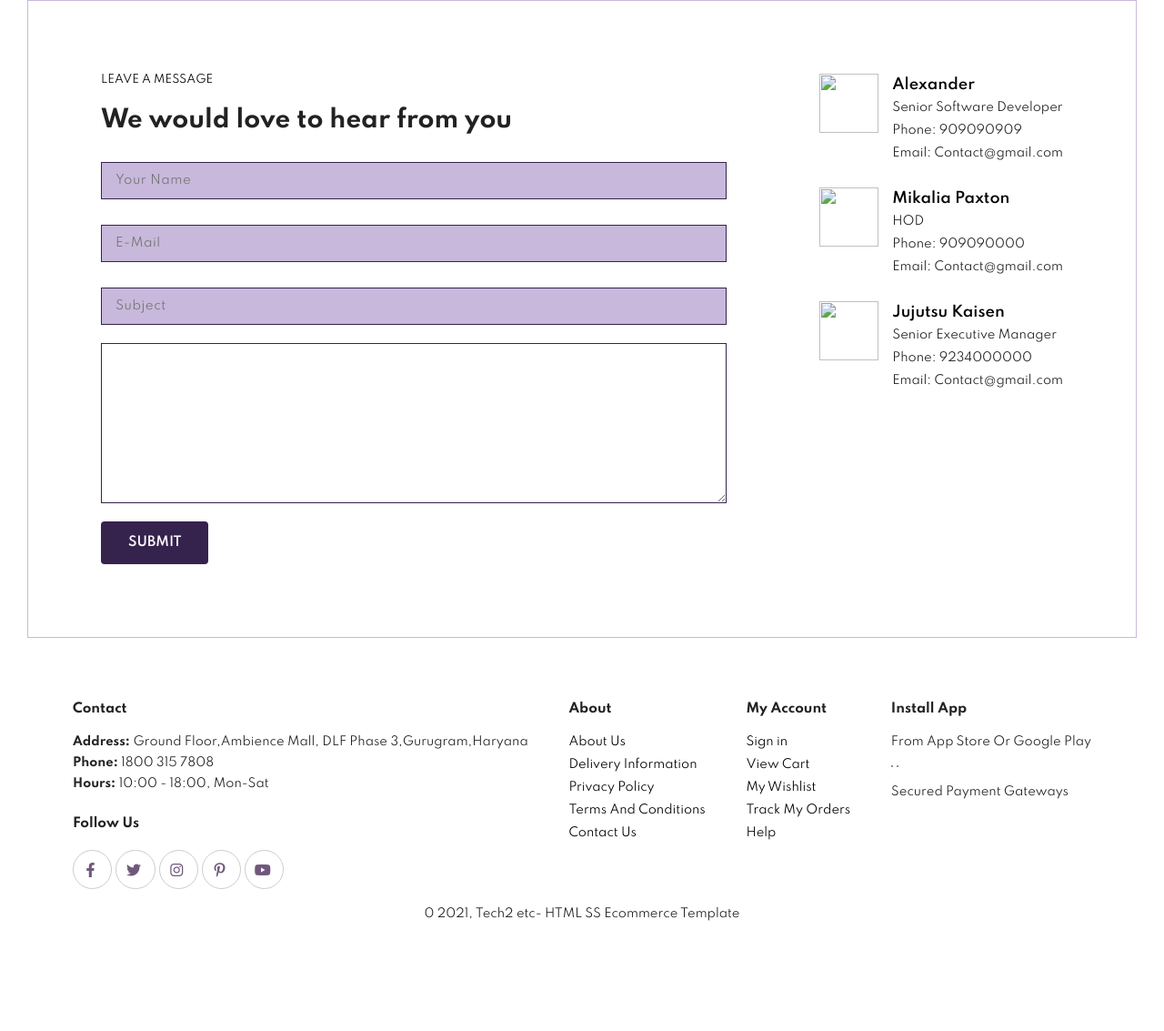
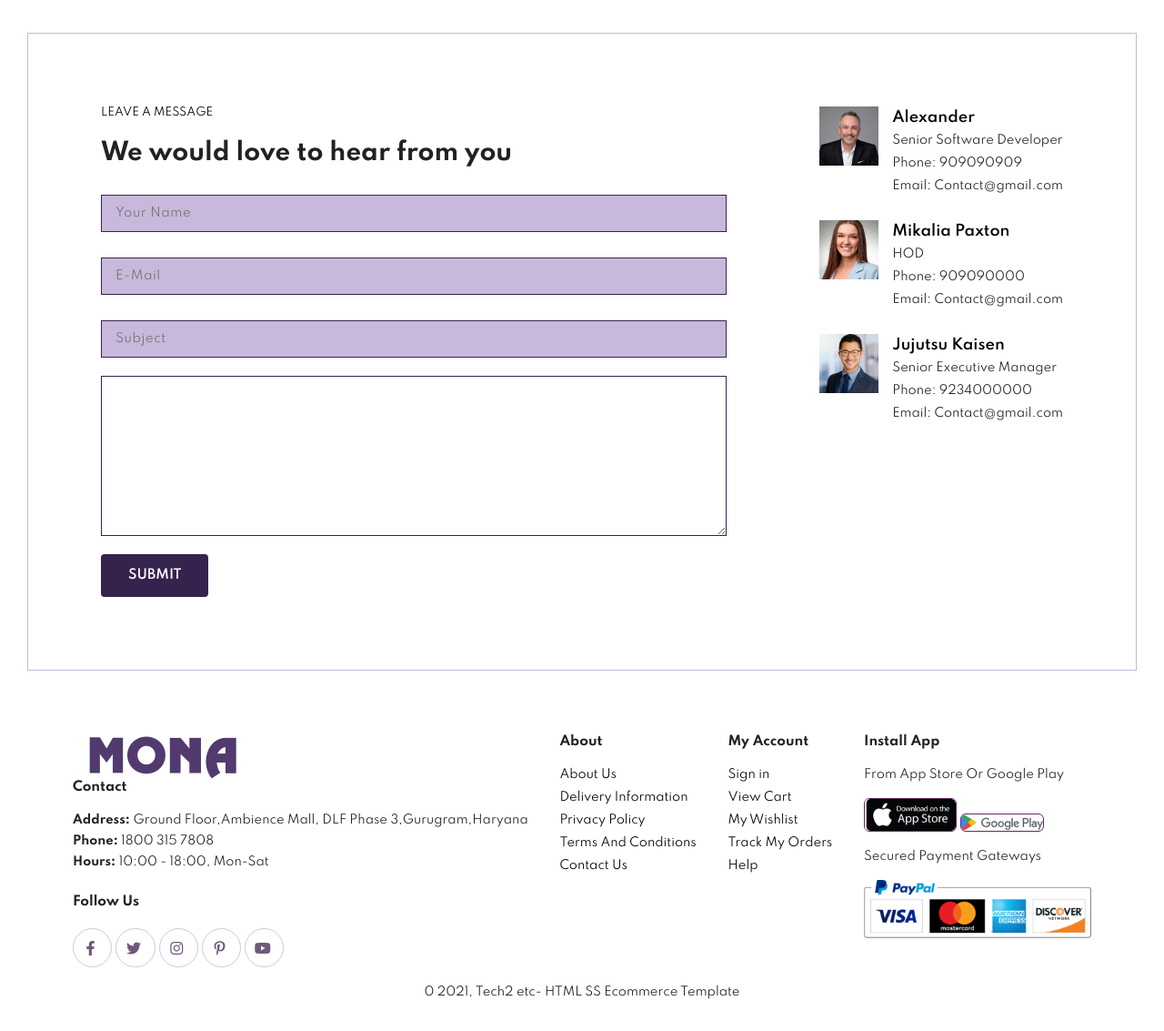
Before and after one commit to nehadayananda/EcommerceWeb, a plain HTML site: page contact.html in a window 1280 px wide. Shown: the part 889-2022 px from the top of the page at 91% size. Before the commit the page ends 1949 px from the top, so only its background shows below. Drawn offline with Linux system fonts and the light colour scheme; files whose address does not match are found by name.

Commit message:
Update contact.html

```diff
--- a/contact.html
+++ b/contact.html
@@ -9,7 +9,7 @@
 </head>
 <body>
     <section id="header">
-        <a href="#"><img src="products/mona.png" class="logo" alt=""></a>
+        <a href="#"><img src="mona.png" class="logo" alt=""></a>
     <div>
         <ul id="navbar">
             <li><a href="index.html">Home</a></li>
@@ -72,15 +72,15 @@
         </form>
         <div class="people">
             <div>
-                <img src="products/PP1.jpg" alt="">
+                <img src="PP1.jpg" alt="">
                 <p><span>Alexander</span>Senior Software Developer<br>Phone: 909090909<br>Email: Contact@gmail.com</p>
             </div>
             <div>
-                <img src="products/PP2.jpg" alt="">
+                <img src="PP2.jpg" alt="">
                 <p><span> Mikalia Paxton</span>HOD<br>Phone: 909090000<br>Email: Contact@gmail.com</p>
             </div>
             <div>
-                <img src="products/PP3.jpg" alt="">
+                <img src="PP3.jpg" alt="">
                 <p><span>Jujutsu Kaisen</span>Senior Executive Manager<br>Phone: 9234000000<br>Email: Contact@gmail.com</p>
             </div>
 
@@ -88,7 +88,7 @@
     </section>
     <footer class="section-p1">
         <div class="col">
-            <img src="mona.jpg" alt="">
+            <img src="mona.png" alt="">
             <h4>Contact</h4>
             <p><strong>Address: </strong>Ground Floor,Ambience Mall, DLF Phase 3,Gurugram,Haryana</p>
             <p><strong>Phone: </strong> 1800 315 7808</p>
@@ -126,11 +126,11 @@
             <h4>Install App</h4>
             <p>From App Store Or Google Play </p>
             <div class="row">
-                <img src="products/appstore.png" alt="">
-                <img src="products/Google_Play.png" alt="">
+                <img src="appstore.png" alt="">
+                <img src="Google_Play.png" alt="">
             </div>
             <p> Secured Payment Gateways</p>
-            <img src="products/paypal.png" alt="">
+            <img src="paypal.png" alt="">
         </div>
         <div class="copyright">
             <p> 0 2021, Tech2 etc- HTML SS Ecommerce Template </p>
```
